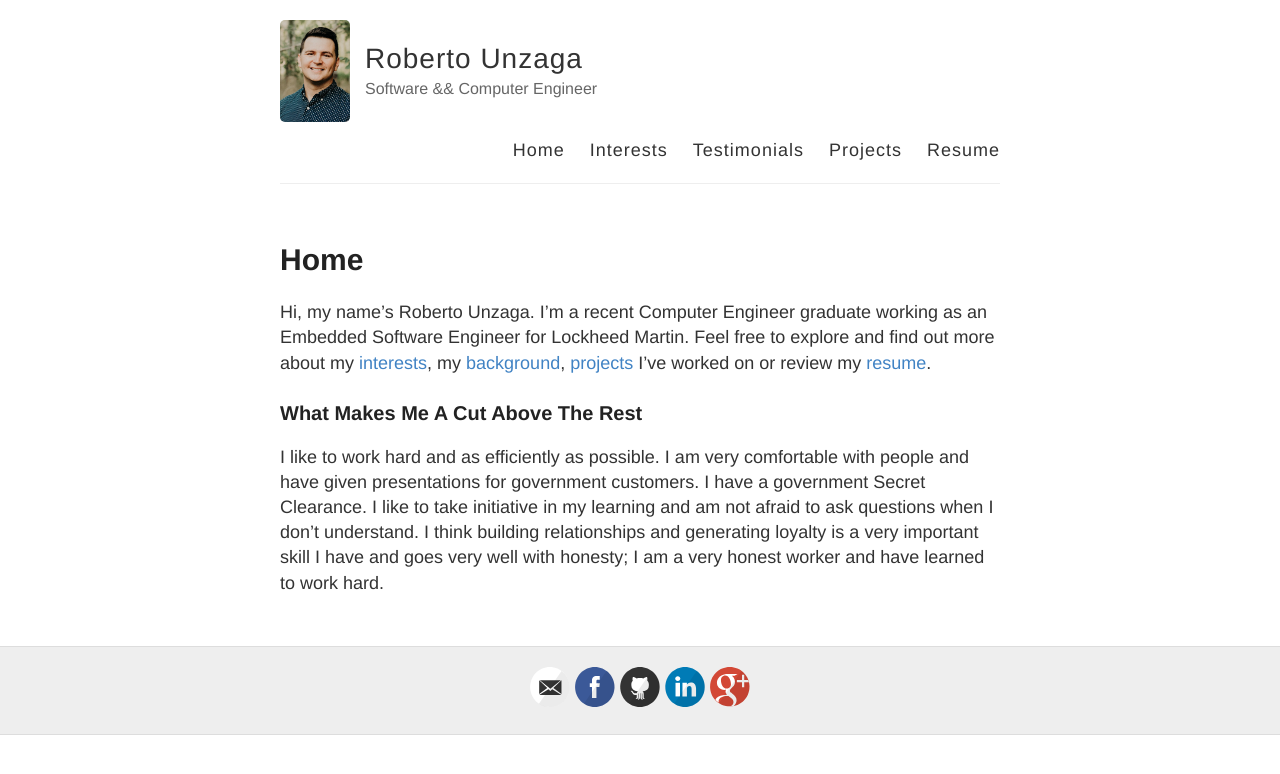
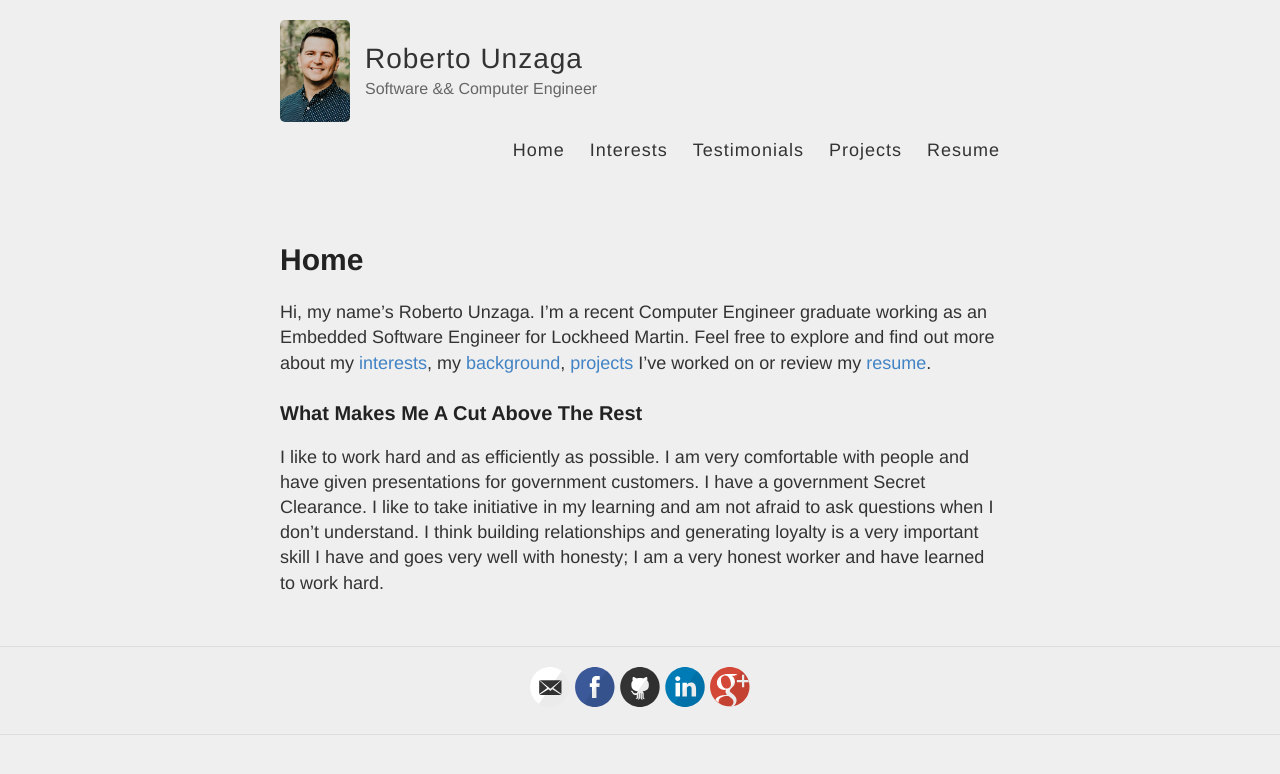
Before and after one commit to runzaga/TravelShacking.github.io, a Jekyll site: the page built from index.md, in a window 1280 px wide. Shown: the top 774 px of the page. Built offline with Jekyll 4.4.1, drawn with Linux system fonts in a browser that asks for light colours.

Commit message:
Update _variables.scss

```diff
--- a/_sass/_variables.scss
+++ b/_sass/_variables.scss
@@ -12,7 +12,7 @@ $darkerGray: #222;
 $darkGray: #333;
 $gray: #666;
 $lightGray: #eee;
-$white: #fff;
+$white: #efefef;
 
 // Font stacks
 $helvetica: Helvetica, Arial, sans-serif;
```
